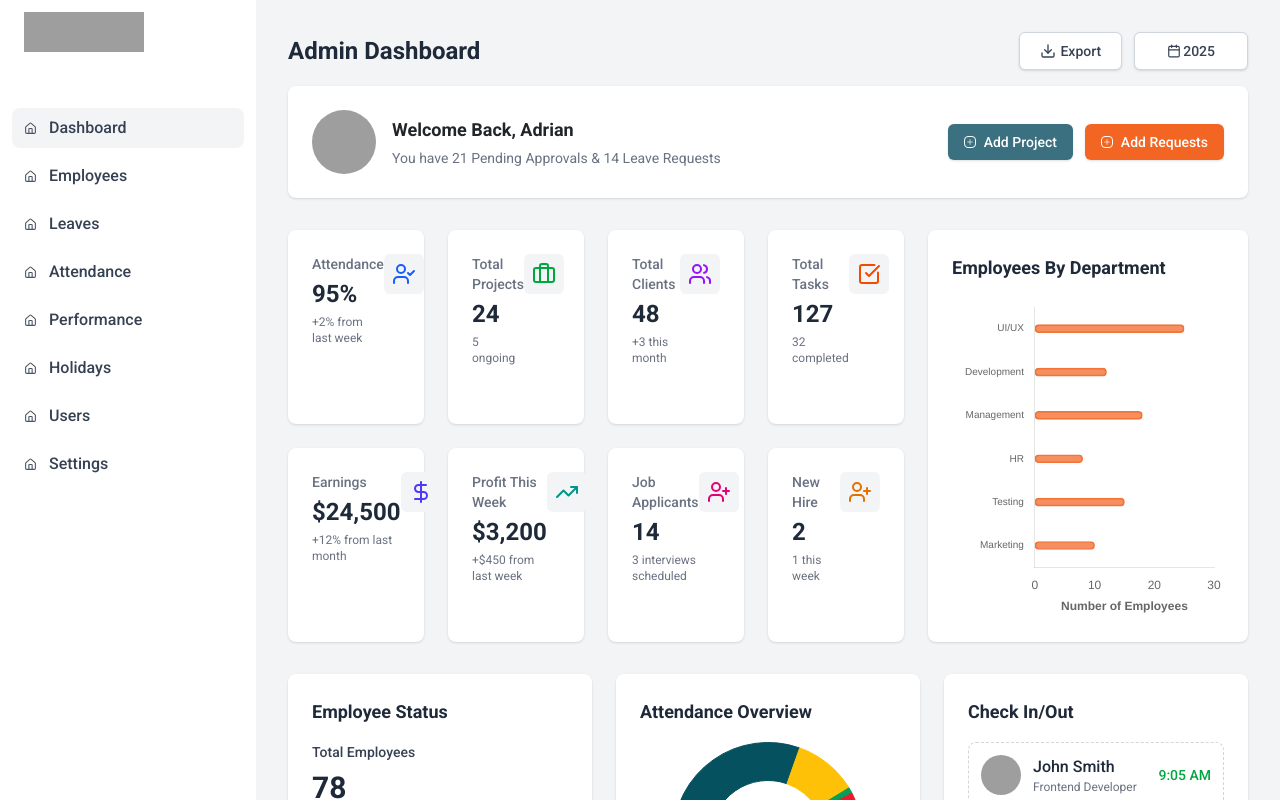
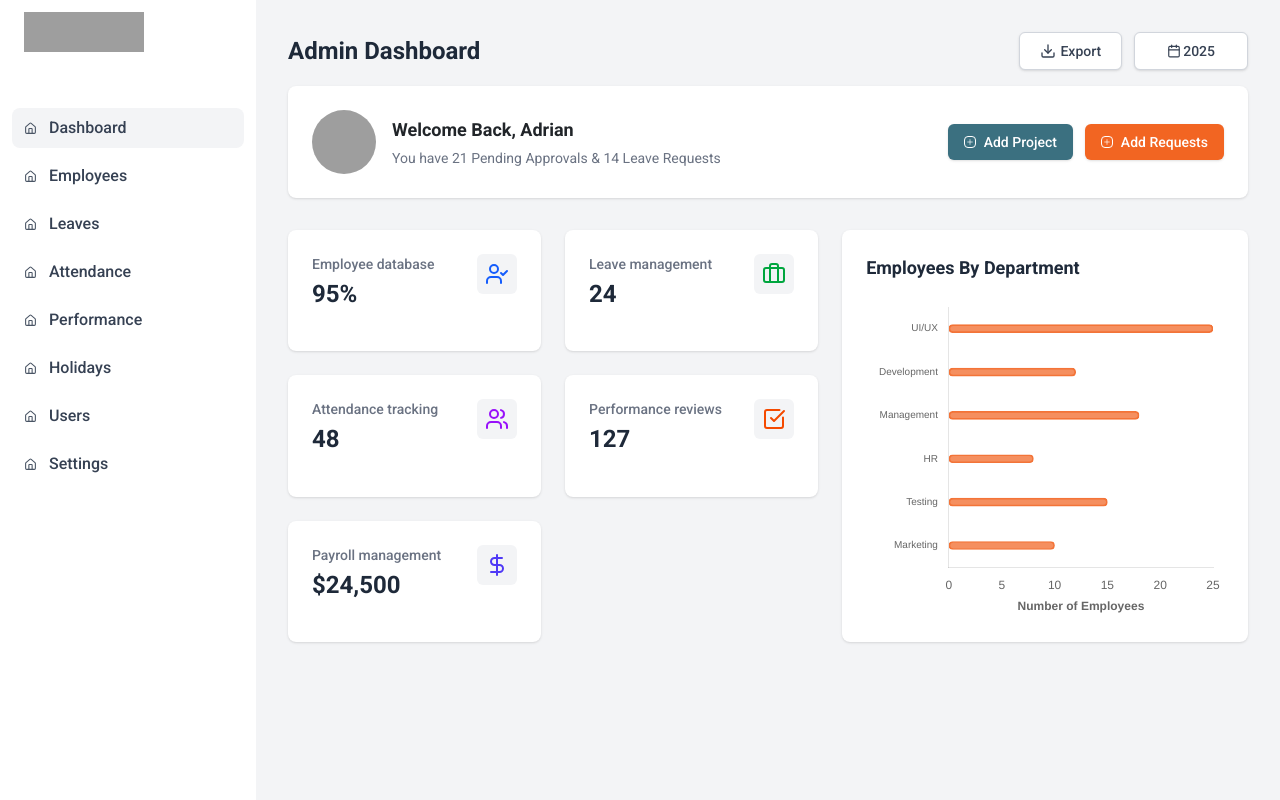
Before and after one commit to Blue-Health-Here/frontend.hr-management-system, a Next.js app: page /dashboard in a window 1280 px wide. Built offline with nearby package versions, Linux system fonts and the light colour scheme; grey boxes are pictures that could not be loaded.

Commit message:
dashboard: remove extra ui components for now and fix stats card according to the feedback
add button in the attendance module

fixed dashboard header space issue

fixed padding in the mainlayout

```diff
--- a/components/attendance-report/index.tsx
+++ b/components/attendance-report/index.tsx
@@ -1,7 +1,7 @@
 "use client";
 import React, { useState } from "react";
 import Image from "next/image";
-import { ChevronDown } from "lucide-react";
+import { ChevronDown, Plus } from "lucide-react";
 import { employeeData } from "@/utils/constants";
 import AttendanceCard from "./AttendanceCard";
 import ExportButton from "../common/ExportButton";
@@ -103,7 +103,7 @@ const AttendanceReportView = () => {
           />
 
           <AttendanceCard
-            title="Total Holidays"
+            title="Upcoming Holidays"
             value="6"
             percentage="+20.01%"
             iconColor="text-[#ffc107]"
@@ -208,8 +208,7 @@ const AttendanceReportView = () => {
                   </div>
                 </div>
               </div>
-
-              <div className="w-full sm:w-36 md:w-40">
+                 <div className="w-full sm:w-36 md:w-40">
                 <div className="relative">
                   <select
                     id="sort"
@@ -226,6 +225,14 @@ const AttendanceReportView = () => {
                   </div>
                 </div>
               </div>
+                      <button
+            className={`inline-flex items-center gap-2 rounded-md bg-[#f26522] hover:bg-green-700 px-3 md:px-4 py-1.5 md:py-2 text-xs md:text-sm font-medium text-white shadow-sm focus:outline-none whitespace-nowrap`}
+          >
+            <span className="inline-flex items-center justify-center w-3 h-3 border border-white rounded-sm">
+              <Plus className="h-2 w-2 text-white" />
+            </span>
+            Today
+          </button>
             </div>
           </div>
         </div>
--- a/components/dashboard/EmployeeByDepartment.tsx
+++ b/components/dashboard/EmployeeByDepartment.tsx
@@ -32,54 +32,31 @@ ChartJS.register(
 const metrics = [
   [
     {
-      title: "Attendance",
+      title: " Employee database",
       value: "95%",
       icon: <UserCheck className="text-blue-600" size={24} />,
-      change: "+2% from last week",
     },
     {
-      title: "Total Projects",
+      title: "Leave management",
       value: "24",
       icon: <Briefcase className="text-green-600" size={24} />,
-      change: "5 ongoing",
     },
     {
-      title: "Total Clients",
+      title: "Attendance tracking",
       value: "48",
       icon: <Clients className="text-purple-600" size={24} />,
-      change: "+3 this month",
     },
     {
-      title: "Total Tasks",
+      title: " Performance reviews",
       value: "127",
       icon: <CheckSquare className="text-orange-600" size={24} />,
-      change: "32 completed",
     },
   ],
   [
     {
-      title: "Earnings",
+      title: "Payroll management",
       value: "$24,500",
       icon: <DollarSign className="text-indigo-600" size={24} />,
-      change: "+12% from last month",
-    },
-    {
-      title: "Profit This Week",
-      value: "$3,200",
-      icon: <TrendingUp className="text-teal-600" size={24} />,
-      change: "+$450 from last week",
-    },
-    {
-      title: "Job Applicants",
-      value: "14",
-      icon: <UserPlus className="text-pink-600" size={24} />,
-      change: "3 interviews scheduled",
-    },
-    {
-      title: "New Hire",
-      value: "2",
-      icon: <UserPlus className="text-amber-600" size={24} />,
-      change: "1 this week",
     },
   ],
 ];
@@ -101,9 +78,9 @@ const departmentData = {
 
 function EmployeeByDepartment() {
   return (
-    <div className="flex flex-col lg:flex-row gap-4 lg:gap-6 mb-6 lg:mb-8">
+    <div className="flex flex-col lg:flex-row gap-3 md:gap-4 lg:gap-6">
       {/* Metrics Grid - Now takes 2/3 width */}
-      <div className="lg:w-2/3 grid grid-cols-1  sm:grid-cols-4 gap-4 lg:gap-6">
+      <div className="lg:w-2/3 grid grid-cols-1  sm:grid-cols-2 gap-3 md:gap-4 lg:gap-6">
         {metrics.flat().map((metric, index) => (
           <div
             key={index}
@@ -117,7 +94,6 @@ function EmployeeByDepartment() {
                 <p className="text-xl lg:text-2xl font-bold text-gray-800 mt-1">
                   {metric.value}
                 </p>
-                <p className="text-xs text-gray-500 mt-1">{metric.change}</p>
               </div>
               <div className="p-1 lg:p-2 rounded-md bg-gray-100">{metric.icon}</div>
             </div>
@@ -126,7 +102,7 @@ function EmployeeByDepartment() {
       </div>
 
       {/* Employee By Department Chart - Now takes 1/3 width */}
-      <div className="lg:w-1/3 bg-white p-4 lg:p-6 rounded-lg shadow-sm mt-4 lg:mt-0">
+      <div className="lg:w-1/2 bg-white p-4 lg:p-6 rounded-lg shadow-sm ">
         <h2 className="text-base lg:text-lg font-semibold text-gray-800 mb-3 lg:mb-4 whitespace-nowrap">
           Employees By Department
         </h2>
--- a/components/dashboard/Header.tsx
+++ b/components/dashboard/Header.tsx
@@ -21,7 +21,7 @@ export function DashboardHeader({ user }: DashboardHeaderProps) {
         </div>
       </div>
 
-      <div className="flex flex-col md:flex-row justify-between items-start md:items-center gap-4 md:gap-0 mb-8 bg-white rounded-lg shadow-sm p-4 md:p-6 w-full">
+      <div className="flex flex-col md:flex-row justify-between items-start md:items-center gap-4 md:gap-0 mb-6 md:mb-8 bg-white rounded-lg shadow-sm p-4 md:p-6 w-full">
         <div className="flex items-center gap-3 md:gap-4 w-full">
           <img
             src={user.image}
--- a/components/dashboard/index.tsx
+++ b/components/dashboard/index.tsx
@@ -41,7 +41,7 @@ export default function DashboardView() {
         }}
       />
       <EmployeeByDepartment />
-      <StatsOverview
+      {/* <StatsOverview
         attendanceData={{
           present: 59,
           late: 21,
@@ -67,7 +67,7 @@ export default function DashboardView() {
         schedules={activityData.schedules}
         activities={activityData.activities}
         birthdays={activityData.birthdays}
-      />
+      /> */}
     </div>
   );
 }
--- a/components/layouts/MainLayout.tsx
+++ b/components/layouts/MainLayout.tsx
@@ -9,7 +9,7 @@ function MainLayout({ children }: MainLayoutProps) {
   return (
     <div className="flex h-screen">
       <Sidebar />
-      <div className="flex-1 overflow-y-auto sm:p-8 p-4 bg-gray-100">{children}</div>
+      <div className="flex-1 overflow-y-auto p-6 md:p-8 bg-gray-100">{children}</div>
     </div>
   );
 }
```
